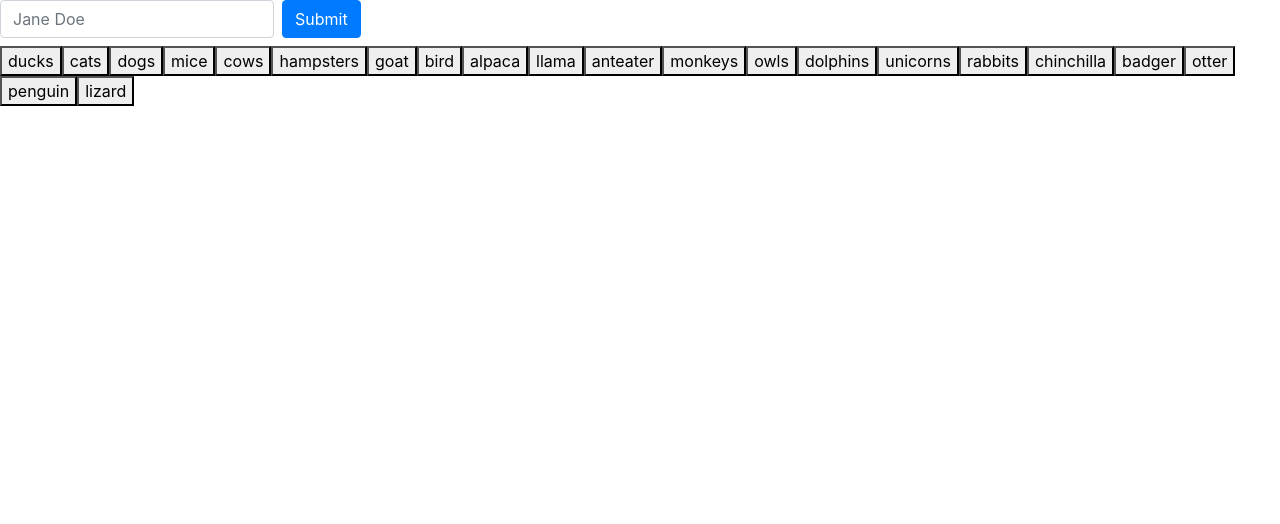
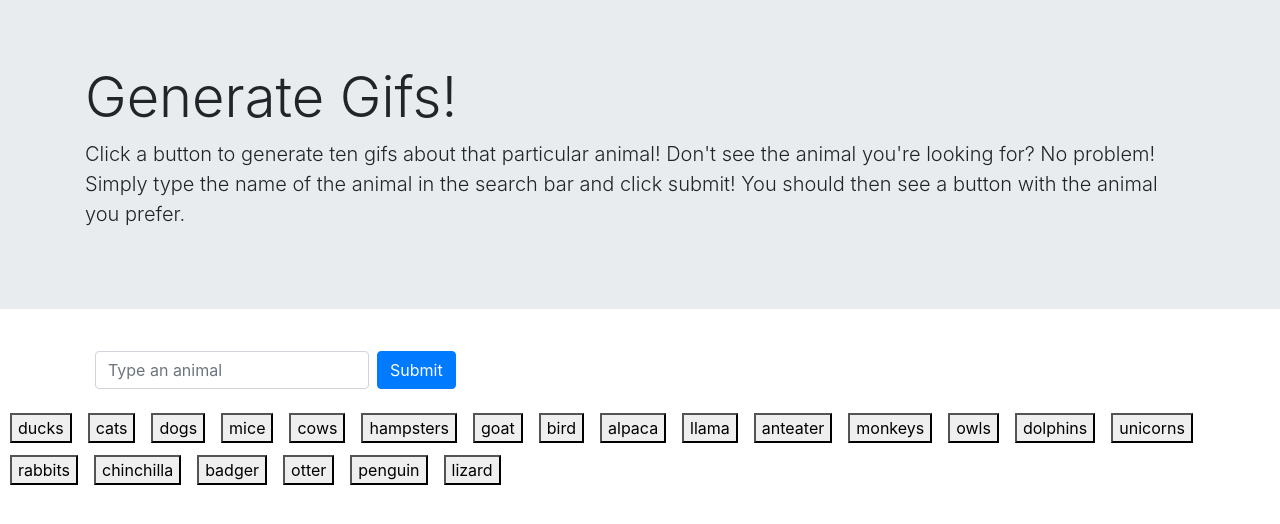
Before and after one commit to cnschrader/gif-generator, a plain HTML site: page index.html in a window 1280 px wide. Drawn offline with nearby package versions, Linux system fonts and the light colour scheme.

Commit message:
spacing and jumbotron

```diff
--- a/assets/css/gif.css
+++ b/assets/css/gif.css
@@ -1,11 +1,18 @@
-img {
-    margin: 10px;
-}
-
-#gifDisplay {
+.gif-animate {
     display: inline;
 }
 
-button {
+
+.gifs {
+    margin: 6px 6px 6px 10px;
+
+}
+
+form {
+    padding: 10px;
+    /* margin-left: 450px; */
+}
+
+.gifmargin {
     margin: 10px;
 }
--- a/assets/javascript/gif.js
+++ b/assets/javascript/gif.js
@@ -1,22 +1,7 @@
 var topics = ["ducks", "cats", "dogs", "mice", "cows", "hampsters", "goat", "bird", "alpaca", "llama", "anteater", "monkeys", "owls", "dolphins", "unicorns", "rabbits", "chinchilla", "badger", "otter", "penguin", "lizard"];
 
 var gifDisplay = $("#gifDisplay");
-// var gifs;
-// var queryURL;
-// function displayGifs(){
 
-//      gifs = $(this).attr("data-name");
-//      queryURL = "https://api.giphy.com/v1/gifs/search?q=" + gifs + "api_key=8b0LeUGaPodQPOpR08scJuSmwZULUz0z&limit=10&offset=0&rating=G&lang=en"
-
-//      .ajax({
-//         url: queryURL,
-//         method: "GET"
-//       })
-//       .then(function(response) {
-//           console.log(response);
-//          results = response.data;
-//       });
-// };
 
 function generateButtons() {
 
@@ -54,8 +39,9 @@ $(document).on("click", ".gifs", function () {
 
         for (var i = 0; i < results.length; i++) {
             gifDiv = $("<div>");
+            gifDiv.addClass("gifmargin")
             var rating = results[i].rating;
-            ratingDisplay = $("<p>").text("rating:" + rating);
+            ratingDisplay = $("<p>").text("rating:" + " " + rating);
             gifImage = $("<img>");
             gifImage.attr("src", results[i].images.fixed_height_still.url);
             gifImage.attr("data-still", results[i].images.fixed_height_still.url);
@@ -68,33 +54,6 @@ $(document).on("click", ".gifs", function () {
         }
 
 
-    });
-    //  for(var i = 0; i < results.length; i++){
-
-        //  var rating = results[i].rating;
-        //  ratingDisplay = $("<p>").text("rating:" + rating);
-        //  gifImage = $("<img>");
-        //  gifImage.attr("src", results[i].images.fixed_height.url);
-        //  gifImage.append(ratingDisplay);
-        //  $("#gifDisplay").prepend(gifImage)
-        //  $(ratingDisplay).insertAfter(gifImage);
-        // }
-        //  for(var i = 0; i < results.length; i++){
-            //  gifDiv = $("<div>");
-            //  gifRow = $("<div>");
-            //  gifRow.addClass("row");
-            //  gifCol = $("<div>");
-            //  gifCol.addClass("col-md-4");
-            //  var rating = results[i].rating;
-            //  ratingDisplay = $("<p>").text("rating:" + rating);
-            //  gifImage = $("<img>");
-            //  gifImage.attr("src", results[i].images.fixed_height.url);
-            //  gifRow.append(gifCol);
-            //  gifDiv.append(gifRow);
-            //  gifDiv.append(gifImage);
-            //  gifDiv.append(ratingDisplay);
-            //  $("#gifDisplay").prepend(gifDiv);
-            // }
     });
 
 
@@ -130,3 +89,37 @@ $(document).on("click", ".gif-animate", function () {
         }
 
     });
+
+
+
+
+
+
+
+    //  for(var i = 0; i < results.length; i++){
+
+        //  var rating = results[i].rating;
+        //  ratingDisplay = $("<p>").text("rating:" + rating);
+        //  gifImage = $("<img>");
+        //  gifImage.attr("src", results[i].images.fixed_height.url);
+        //  gifImage.append(ratingDisplay);
+        //  $("#gifDisplay").prepend(gifImage)
+        //  $(ratingDisplay).insertAfter(gifImage);
+        // }
+        //  for(var i = 0; i < results.length; i++){
+            //  gifDiv = $("<div>");
+            //  gifRow = $("<div>");
+            //  gifRow.addClass("row");
+            //  gifCol = $("<div>");
+            //  gifCol.addClass("col-md-4");
+            //  var rating = results[i].rating;
+            //  ratingDisplay = $("<p>").text("rating:" + rating);
+            //  gifImage = $("<img>");
+            //  gifImage.attr("src", results[i].images.fixed_height.url);
+            //  gifRow.append(gifCol);
+            //  gifDiv.append(gifRow);
+            //  gifDiv.append(gifImage);
+            //  gifDiv.append(ratingDisplay);
+            //  $("#gifDisplay").prepend(gifDiv);
+            // }
+        });
--- a/index.html
+++ b/index.html
@@ -10,12 +10,27 @@
     <link rel="stylesheet" href="https://stackpath.bootstrapcdn.com/bootstrap/4.3.1/css/bootstrap.min.css" integrity="sha384-ggOyR0iXCbMQv3Xipma34MD+dH/1fQ784/j6cY/iJTQUOhcWr7x9JvoRxT2MZw1T" crossorigin="anonymous">
 </head>
 <body>
+
+    <!-- jumbotron with title -->
+
+    <div class="jumbotron jumbotron-fluid">
+        <div class="container">
+          <h1 class="display-4">Generate Gifs!</h1>
+          <p class="lead">Click a button to generate ten gifs about that particular animal! Don't see the animal you're looking for? No problem! Simply type the name of the animal in the search bar and click submit! You should then see a button with the animal you prefer.</p>
+        </div>
+      </div>
+
+
+
+
     <!-- Form to submit new animale -->
+    <div class="container">
     <form class="form-inline">
         <label class="sr-only" for="inlineFormInputName2">Name</label>
-        <input type="text" class="form-control mb-2 mr-sm-2" id="inlineFormInputName2" placeholder="Jane Doe">
+        <input type="text" class="form-control mb-2 mr-sm-2" id="inlineFormInputName2" placeholder="Type an animal">
         <button type="submit" class="btn btn-primary mb-2" id="submitButton">Submit</button>
     </form>
+</div>
 
 
 
@@ -24,8 +39,12 @@
 
 <div id="buttonDisplay"></div>
 
-<div class="container" id="gifDisplay"></div>
-<div></div>
+<div class="grid-container">
+
+            <div id="gifDisplay"></div>
+
+</div>
+
 
 
 
```
Lines whose indentation alone changed are shown as unchanged.
